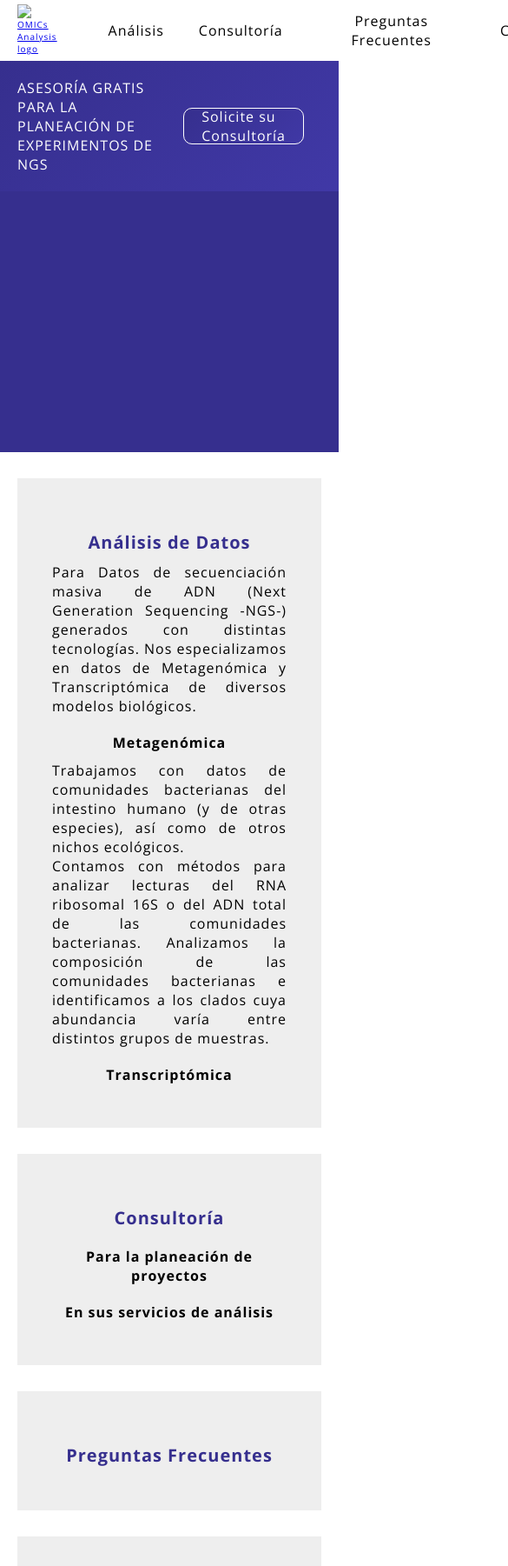
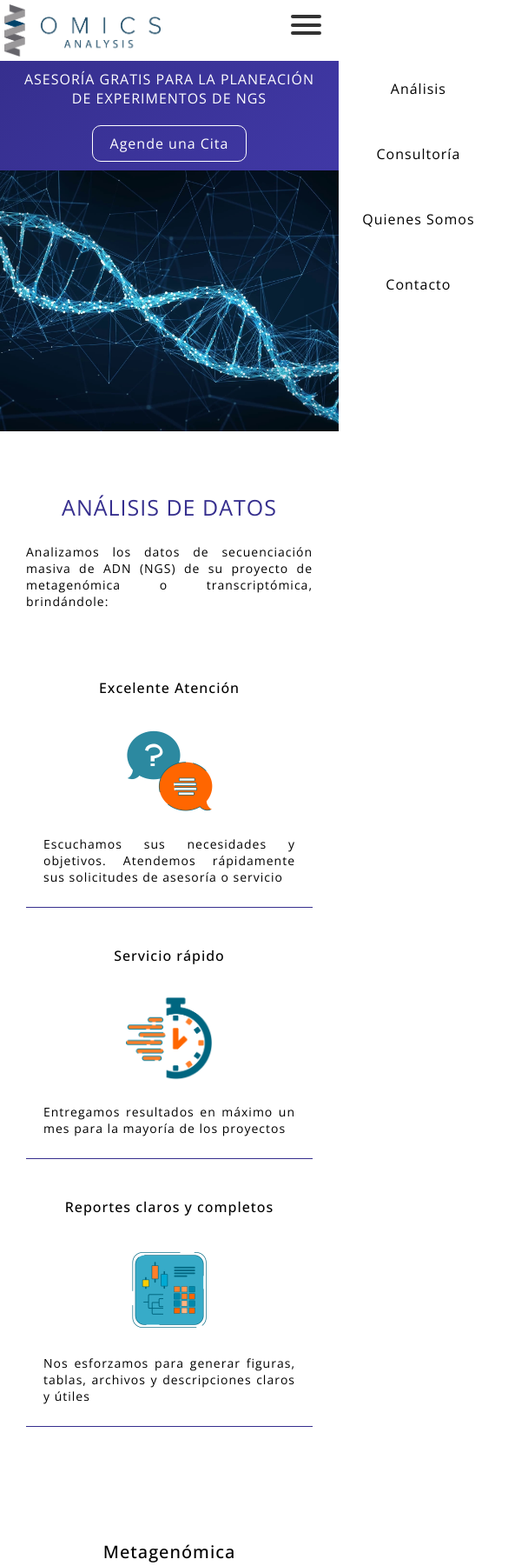
Before and after one commit to omicsanalysis/omicsanalysis.github.io, a plain HTML site: page index.html in a window 390 px wide. Shown: the top 1801 px of the page at 87% size, 585 px wide, since content can reach past the window. Drawn offline with nearby package versions, Linux system fonts and the light colour scheme; files whose address does not match are found by name.

Commit message:
big content addition

```diff
--- /dev/null
+++ b/css/menu.css
@@ -0,0 +1,140 @@
+/*NAV STYLING*/
+header{
+    display: flex;
+    height: 6rem;
+    padding: 0.5rem;
+}
+header *  {
+    height: 100%;
+}
+nav {
+    width: 100%;
+}
+nav ul{
+    padding: 0 1rem;
+    display: flex;
+    justify-content: center;
+}
+nav a{
+    margin: 0 3vw;
+    padding: 0 1rem;
+    display: flex;
+    flex-direction: column;
+    justify-content: center;
+    text-decoration: none;
+}
+nav li{
+    list-style: none;
+    text-align: center;
+    color: black;
+    font-size: 1.6rem;
+    height: auto;
+}
+nav a:hover{
+    font-weight: 500;
+}
+header input[type="checkbox"], .hamburger-lines{
+   display: none;
+}
+
+
+
+@media only screen and (max-width: 800px) {
+    nav{
+        transform: translateX(100%);
+        position: fixed;
+        z-index: 100;
+        top: 5rem;
+        right: 0;
+        height: 5rem;
+        padding: 0.4rem 0;
+        display: inline-flex;
+        flex-direction: column;
+        width: 60vw;
+        height: 30rem;
+    }
+    nav ul{
+        display: inline-flex;
+        flex-direction:column;
+        align-items:  left;
+        position:fixed;
+        height: 30rem;
+        width: 60vw;
+        background-color: hsl(0, 0%, 100%, 90%);
+        padding: 1rem 0;
+
+    }
+    nav a{
+       margin:0;
+       width: 70%;
+    }
+
+    nav a:hover{
+        border-bottom: 1px solid black;
+    }
+
+    header input[type="checkbox"], .hamburger-lines {
+        display: block;
+    }
+
+    header input[type="checkbox"] {
+        position: fixed;
+        height: 23px;
+        width: 35px;
+        top: 17px;
+        right: 20px;
+        z-index: 100;
+        opacity: 0;
+    }
+
+    .hamburger-lines {
+        display: block;
+        height: 23px;
+        width: 35px;
+        position: fixed;
+        top: 17px;
+        right: 20px;
+        z-index: 2;
+        display: flex;
+        flex-direction: column;
+        justify-content: space-between;
+    }
+
+    .line {
+        display: block;
+        height: 4px;
+        width: 100%;
+        border-radius: 10px;
+        background: #333;
+    }
+    .line1 {
+        transform-origin: 0% 0%;
+        transition: transform 0.4s ease-in-out;
+    }
+
+    .line2 {
+        transition: transform 0.2s ease-in-out;
+    }
+
+    .line3 {
+        transform-origin: 0% 100%;
+        transition: transform 0.4s ease-in-out;
+    }
+    header input[type="checkbox"]:checked ~ .navbar {
+        transform: translateX(0);
+    }
+
+    header input[type="checkbox"]:checked ~ .hamburger-lines .line1 {
+        transform: rotate(35deg);
+    }
+
+    header input[type="checkbox"]:checked ~ .hamburger-lines .line2 {
+        transform: scaleY(0);
+    }
+
+    header input[type="checkbox"]:checked ~ .hamburger-lines .line3 {
+        transform: rotate(-35deg);
+    }
+
+
+}
--- a/css/style.css
+++ b/css/style.css
@@ -1,6 +1,6 @@
 *{
     margin:0;
-    padding: 0;
+    padding:0;
 }
 html{
     font-size: 10px; /*Initial font-size adjusted to 10px*/
@@ -9,60 +9,34 @@ html{
 body{
     font-family: 'Open Sans', sans-serif;
 }
-header{
-    padding: 0.5rem 2rem;
-    display: flex;
-    height: 6rem;
-}
-header *  {
-    height: 100%;
-}
-/*NAV STYLING*/
-nav ul{
-    padding: 0 10vw;
-    width: 100%;
-    display: flex;
-}
-nav a{
-    margin: 0 1rem;
-    padding: 0 1rem;
-    display: flex;
-    flex-direction: column;
-    justify-content: center;
-    text-decoration: none;
-}
-nav li{
-    list-style: none;
-    text-align: center;
-    color: black;
-    font-size: 1.6rem;
-    height: auto;
-}
-nav a:hover{
-    font-weight: 500;
-}
+
 
 /*MAIN STYLING*/
 h1{
-    margin: 2rem 0 1rem;
-    font-size: 2rem;
+    margin: 5rem 0 1rem;
+    font-size: 2.5rem;
     color:#362f8e;
     text-align: center;
+    font-weight: 200;
 }
 h2{
-    margin: 2rem 0 1rem;
+    margin: 2rem 0 2rem;
+    font-size: 2rem;
+    text-align: center;
+    font-weight: 500;
+}
+h3{
+    margin: 0;
     font-size: 1.6rem;
     text-align: center;
+    font-weight: 500;
 }
-#Analisis, #Consultoria, #Preguntas, #Contacto{
-    background:#eeeeee;
-    margin: 3rem 2rem;
-    padding: 4rem;
-    font-size: 1.6rem;
-    text-align: justify;
+p {
+    margin:0.7rem 2rem;
 }
-/***PROMO SECTION*/
-#Main_Promo{
+
+/*PROMO SECTION*/
+.Main_Promo{
     padding: 0 2rem;
     color:white;
     display: flex;
@@ -71,10 +45,10 @@ h2{
     font-size: 1.6rem;
     font-weight: 400;
     background: linear-gradient(-45deg, #4f46c9, #362f8e);
-    background-size: 300%;
+    background-size: 300vw;
 
 }
-#Main_Promo:hover{
+.Main_Promo:hover{
     animation: gradient 1s ease forwards;
 }
 
@@ -87,26 +61,167 @@ h2{
     }
 }
 
-#Main_Promo p{
-    margin: 2rem 0;
+.Main_Promo p{
+    margin: 1rem 0;
 }
-#Main_Promo button{
-    all:inherit;
-    margin: 0 2rem;
+.Main_Promo a{
+    color:#ffffff;
+    text-decoration: none;
+}
+#Agende{
+    display: flex;
+    flex-direction: column;
+    justify-content: center;
+    margin: 1rem 2rem;
     padding: 0 2rem;
     height: 4rem;
     border:1px solid #ffffff;
     border-radius: 1rem;
 }
 
-#Main_Promo button:hover{
+#Agende:hover{
     color:#4f46c9;
     background: white;
 }
 
-/***BANNER SECTION*/
+/*BANNER SECTION*/
 
 #Banner{
    background-color: #362f8e;
-   height: 300px;
+   background-image:url("/Users/alabasti/working/website/img/DNA4.jpg");
+   background-size: cover;
+   background-position: center;
+   height: 30rem;
 }
+
+/***CONTENT SECTIONS*/
+#Analisis, #Consultoria, #Quienes, #Contacto{
+    display: flex;
+    flex-direction: column;
+    align-items: center;
+    margin: 0;
+    padding: 5rem 4rem 7rem;
+    font-size: 1.4rem;
+    text-align: justify;
+}
+#Consultoria, #Contacto{
+    background:#eeeeee;
+}
+#Analisis_caract{
+    display: grid;
+    grid-template-columns: 1fr 1fr 1fr;
+    margin: 3rem 0 5rem;
+}
+.caract{
+    margin: 2rem 1rem;
+    padding: 0.5rem;
+    display:flex;
+    flex-direction: column;
+    align-items: center;
+    border-bottom: 1px solid #362f8e;
+}
+.caract div{
+    height: 50px;
+    display: flex;
+    align-items:  center;
+    margin: 0 1rem;
+}
+.caract .icon{
+    width: 10rem;
+    margin: 2rem 0px 1rem;
+}
+#Analisis .Aplicacion{
+    margin: 7rem 0;
+}
+.Aplicacion img{
+    height: 20rem;
+    object-fit: cover;
+}
+#Consultoria img{
+    height: 35rem;
+    width: 35rem;
+    object-fit: cover;
+    border-radius: 50%;
+}
+#Quienes{
+    background-image:url("/Users/alabasti/working/website/img/squares_background.png");
+    background-size: cover;
+}
+#Quienes div{
+    width: 65%;
+    background-color: hsl(0, 0%, 100%,70%);
+}
+#Contacto p{
+    font-size: 1.8rem;
+    font-weight: 200;
+    display: flex;
+    flex-direction: column;
+    justify-content: center;
+}
+#Contacto_medios{
+    margin: 2rem 0;
+    display: flex;
+    flex-direction: row;
+}
+#Contacto .icon{
+    width: 8rem; height: 8rem;
+}
+#Contacto .flex{
+    display: flex;
+    flex-direction: row;
+    justify-content: center;
+}
+
+/*CLASSES OF GENERAL USE*/
+
+.horizontal_flex{
+    display:flex;
+    flex-direction: row;
+    align-items: center;
+}
+
+
+@media only screen and (max-width: 800px) {
+    p{
+        margin:1.5rem 1rem;
+    }
+    .horizontal_flex{
+        flex-direction: column;
+    }
+    .Main_Promo{
+        flex-direction: column;
+        justify-content: center;
+        text-align: center;
+    }
+    #Analisis, #Consultoria,#Quienes, #Contacto{
+        padding: 2rem 2rem 7rem;
+    }
+    #Analisis_caract{
+        display: flex;
+        flex-direction: column;
+    }
+    #Analisis .caract{
+        margin: 1rem 1rem;
+        padding: 1rem 1rem;
+        display:flex;
+        flex-direction: column;
+        align-items: center;
+    }
+    #Contacto_medios{
+        flex-direction: column;
+    }
+    #Contacto .flex{
+        margin: 1rem 1rem;
+        padding: 1rem 1rem;
+        display:flex;
+        flex-direction: row;
+        align-items: center;
+    }
+    #Quienes div{
+        width:
+         100%;
+    }
+    *{
+        /*border:1px solid blueviolet*/
+    }
+}
--- a/index.html
+++ b/index.html
@@ -7,6 +7,7 @@
     <meta name="description" content="Análisis de datos de NGS para proyectos de Metagenómica y Transcriptómica">
     <meta name="author" content="OMICs Analysis">
     <link rel="stylesheet" href="css/style.css">
+    <link rel="stylesheet" href="css/menu.css">
     <link rel="preconnect" href="https://fonts.googleapis.com">
     <link rel="preconnect" href="https://fonts.gstatic.com" crossorigin>
     <link href="https://fonts.googleapis.com/css2?family=Open+Sans:wght@300;400;500;600;700;800&display=swap" rel="stylesheet">
@@ -14,58 +15,142 @@
 <body>
     <header>
         <a class="logo" href="index.html">
-            <img class="logo" src="images/logo_OAN_for_white.png" alt="OMICs Analysis logo">
+            <img class="logo" src="img/logo_OAN_for_white.png" alt="OMICs Analysis logo">
         </a>
-        <nav>
-            <ul>
-                <a href="analisis.html"><li>Análisis</li></a>
-                <a href="consultoria.html"><li>Consultoría</li></a>
-                <a href="faqs.html"><li>Preguntas Frecuentes</li></a>
-                <a href="contact.html"><li>Contacto</li></a>
-            </ul>
+
+            <input type="checkbox" name="" id="menu_check">
+            <div class="hamburger-lines">
+                <span class="line line1"></span>
+                <span class="line line2"></span>
+                <span class="line line3"></span>
+            </div>
+
+        <nav class="navbar">
+            <ul class="menu-items">
+                <a href="#Analisis"><li>Análisis</li></a>
+                <a href="#Consultoria"><li>Consultoría</li></a>
+                <!-- <a href="faqs.html"><li>Preguntas Frecuentes</li></a> -->
+                <a href="#Quienes"><li>Quienes Somos</li></a>
+                <a href="#Contacto"><li>Contacto</li></a>
         </nav>
     </header>
     <main>
-        <section id="Main_Promo">
-            <p>ASESORÍA GRATIS PARA LA PLANEACIÓN DE EXPERIMENTOS DE NGS </p>
-            <button type="submit">Solicite su Consultoría</button>
+
+
+        <section class="Main_Promo">
+            <p id="p_consult_promo">ASESORÍA GRATIS PARA LA PLANEACIÓN DE EXPERIMENTOS DE NGS </p>
+            <a href="#Contacto"><div id="Agende">Agende una Cita</div></a>
         </section>
         <section id="Banner">
+            <div id="Banner_div"></div>
         </section>
+
+
         <section id="Analisis">
-            <h1>Análisis de Datos</h1>
-            <p>Para Datos de secuenciación masiva de ADN (Next Generation Sequencing
-                -NGS-) generados con distintas tecnologías.
-                Nos especializamos en datos de Metagenómica y Transcriptómica de diversos modelos biológicos.
-            <article class="Aplicacion">
-                <h2>Metagenómica</h2>
-                <p>Trabajamos con datos de comunidades bacterianas del
-                    intestino humano (y de otras especies), así como de otros nichos ecológicos.</p>
-                <p>Contamos con métodos para analizar lecturas del RNA ribosomal 16S o del ADN total de las comunidades
-                    bacterianas.
-                    Analizamos la composición de las comunidades bacterianas e identificamos a los clados
-                    cuya abundancia varía entre distintos grupos de muestras.</p>
+            <h1 id="h_analisis"></h1>
+            <p id="p_anali_1"></p>
+            <div id="Analisis_caract">
+                <div class="caract">
+                    <div><h3 id="h_caract_1"></h3></div>
+                    <img id="src_atencion" class="icon" src="img/atencion.png">
+                    <p id="p_caract_1"></p>
+                </div>
+                <div class="caract">
+                    <div><h3 id="h_caract_2"></h3></div>
+                    <img id="src_velocidad" class="icon" src="img/velocidad.png">
+                    <p id="p_caract_2"></p>
+                </div>
+                <div class="caract">
+                    <div><h3 id="h_caract_3"></h3></div>
+                    <img id="src_reportes" class="icon" src="img/reportes.png">
+                    <p id="p_caract_3"></p>
+                </div>
+            </div>
 
-            </article>
-            <article class="Aplicacion">
-                <h2>Transcriptómica</h2>
-            </article>
+            <section id="Analisis_Aplicaciones">
+                <article class="Aplicacion">
+                    <h2 id="h_metag_1"></h2>
+                    <div class="horizontal_flex">
+                        <img src="img/metagenomica.png">
+                        <p id="p_metag_1"></p>
+                    </div>
+                </article>
+                <article class="Aplicacion">
+                    <h2 id="h_trans_1"></h2>
+                    <div class="horizontal_flex">
+                        <p id="p_trans_1"></p>
+                        <img src="img/transcriptomica.png">
+                    </div>
+                </article>
+            </section>
         </section>
+
+
         <section id="Consultoria">
-            <h1>Consultoría</h1>
-            <article class="Planeacion"></article>
-                <h2>Para la planeación de proyectos</h2>
-            <article class="En_Analisis"></article>
-                <h2>En sus servicios de análisis</h2>
+            <h1 id="h_consult"></h1>
+            <div class="horizontal_flex">
+                <img class="circle_image" src="img/Consultoria_1.jpg">
+                <div>
+                    <p id="p_consult_1"></p>
+                    <p id="p_consult_2"></p>
+                    <p id="p_consult_3"></p>
+                <div>
+            </div>
         </section>
-        <section id="Preguntas">
-            <h1>Preguntas Frecuentes</h1>
+
+
+        <!-- <section id="Preguntas">
+            <h1 id="h_preguntas"></h1>
+        </section> -->
+
+
+        <section id="Quienes">
+            <div>
+                <h1 id="h_quienes"></h1>
+                <p id="p_quienes_1"></p>
+                <p id="p_quienes_2"></p>
+            </div>
         </section>
+
+
+        <section class="Main_Promo">
+            <p>ASESORÍA GRATIS PARA LA PLANEACIÓN DE EXPERIMENTOS DE NGS   <b>¡CONTACTENOS!</b></p>
+        </section>
+
+
         <section id="Contacto">
-            <h1>Contacto</h1>
+            <h1 id="h_contacto"></h1>
+            <p id="p_contacto_1"></p>
+            <p id="p_contacto_2"></p>
+            <div id="Contacto_medios">
+                <div class="flex">
+                    <a href = "mailto: atencion@omicsanalysis.mx">
+                        <img class="icon" src="img/Mail.png">
+                    </a>
+                    <p>atencion@omicsanalysis.mx</p>
+                </div>
+                <div class="flex">
+                    <img class="icon" src="img/WhatsApp.png">
+                    <p>+52 5545043528</p>
+                </div>
+            </div>
+            <div>
+                <a href="https://www.facebook.com/omicsanalysismx/">
+                    <img class="icon" src="img/FaceBook.png">
+                </a>
+                <a href="https://www.linkedin.com/company/omicsanalysis/">
+                    <img class="icon" src="img/LinkedIn.png">
+                </a>
+            </div>
         </section>
     </main>
+
+
     <footer>
+        <p>OMICs Analysis, CDMX 14400, 2023. Todos Los Derechos Reservados.</p>
     </footer>
+
+
+    <script src="js/Variables.js"></script>
 </body>
 </html>
--- /dev/null
+++ b/js/Variables.js
@@ -0,0 +1,59 @@
+const h_analisis="ANÁLISIS DE DATOS"
+const analisis1="Analizamos los datos de secuenciación masiva de ADN (NGS) de su proyecto de metagenómica o transcriptómica, brindándole:"
+
+const h_caract_1="Excelente Atención"
+const p_caract_1="Escuchamos sus necesidades y objetivos. Atendemos rápidamente sus solicitudes de asesoría o servicio"
+const h_caract_2="Servicio rápido"
+const p_caract_2="Entregamos resultados en máximo un mes para la mayoría de los proyectos"
+const h_caract_3="Reportes claros y completos"
+const p_caract_3="Nos esforzamos para generar figuras, tablas, archivos y descripciones claros y útiles"
+const h_metag_1="Metagenómica"
+const metag1="Analizamos las secuencias de un marcador genético (ej. 16S o ITS) o de metagenoma completo para medir la diversidad microbiana y la abundancia relativa de los clados y, en metagenoma completo, cuantificamos las funciones biológicas de los genes encontrados. Estudiamos como cambian estas medidas ente distintos grupos de muestras."
+const h_transc_1="Transcriptómica"
+const transc1="Analizamos sus lecturas de RNA-total o de páneles de transcritos para el humano y una amplia gama de animales, plantas y microorganismos modelo. Identificamos a los genes cuya expresión cambia entre distintos grupos de muestras y estudiamos sus funciones biológicas."
+
+const h_consult="CONSULTORÍA"
+
+const consult1="Nos importa mucho que su proyecto de NGS tenga éxito. Es por eso que brindamos <b>consultoría</b> en las siguientes modalidades:"
+const consult2="<b>Con cada servicio de análisis</b>. Para solucionar dudas e inquietudes sobre el análisis y garantizar que saque el máximo provecho de sus resultados."
+const consult3="<b>De planeación de proyectos de NGS.</b> Para ayudarle a elegir el diseño experimental, tecnología de secuenciación y técnicas moleculares más adecuados para sus objetivos."
+//const h_preguntas="Preguntas Frecuentes"
+const h_quienes="QUIÉNES SOMOS"
+const quienes1="OMICs Analysis es administrado por dos consultores y analistas mexicanos con amplia experiencia en proyectos de genómica, metagenómica y transcriptómica. Combinamos un empleo versátil de lenguajes de programación y herramientas de software con el conocimiento de diversas técnicas de estadística, modelado matemático y biología molecular."
+const quienes2="Años de experiencia apoyando a equipos de científicos nos han brindado las nociones de atención a clientes que nos dan fuerza. Profundizamos en el trasfondo biológico y los objetivos de cada proyecto en el que participamos para potenciar sus aportaciones a la salud, la tecnología y el conocimiento."
+const h_contacto="CONTACTO"
+const p_contacto_1="<b>¿Desea agendar una asesoría gratuita?</b>"
+const p_contacto_2="<b>¿Tiene dudas sobre nuestros servicios? ¿Requiere una cotización?</b>"
+const h_contact_1="Correo electrónico"
+const h_contact_2="Llamadas y WhatsApp"
+const h_contact_3="Redes sociales"
+
+
+document.getElementById("h_analisis").innerHTML=h_analisis
+document.getElementById("h_caract_1").innerHTML=h_caract_1
+document.getElementById("p_caract_1").innerHTML=p_caract_1
+document.getElementById("h_caract_2").innerHTML=h_caract_2
+document.getElementById("p_caract_2").innerHTML=p_caract_2
+document.getElementById("h_caract_3").innerHTML=h_caract_3
+document.getElementById("p_caract_3").innerHTML=p_caract_3
+document.getElementById("p_anali_1").innerHTML=analisis1
+document.getElementById("h_metag_1").innerHTML=h_metag_1
+document.getElementById("p_metag_1").innerHTML=metag1
+document.getElementById("h_trans_1").innerHTML=h_transc_1
+document.getElementById("p_trans_1").innerHTML=transc1
+document.getElementById("h_consult").innerHTML=h_consult
+document.getElementById("p_consult_1").innerHTML=consult1
+document.getElementById("p_consult_2").innerHTML=consult2
+document.getElementById("p_consult_3").innerHTML=consult3
+//document.getElementById("h_preguntas").innerHTML=h_preguntas
+document.getElementById("h_quienes").innerHTML=h_quienes
+document.getElementById("p_quienes_1").innerHTML=quienes1
+document.getElementById("p_quienes_2").innerHTML=quienes2
+document.getElementById("h_contacto").innerHTML=h_contacto
+document.getElementById("p_contacto_1").innerHTML=p_contacto_1
+document.getElementById("p_contacto_2").innerHTML=p_contacto_2
+document.getElementById("h_contact_1").innerHTML=h_contact_1
+document.getElementById("h_contact_2").innerHTML=h_contact_2
+document.getElementById("h_contact_3").innerHTML=h_contact_3
+
+const atencion="img/atencion.png"
```
Also changed, not shown: js/style.js (deleted, +0 -39 lines), img/Consultoria_1.jpg (added), img/DNA4.jpg (added), img/FaceBook.png (added), img/LinkedIn.png (added), img/Mail.png (added), img/WhatsApp.png (added), img/atencion.png (added), img/metagenomica.png (added), img/reportes.png (added), img/squares_background.png (added), img/transcriptomica.png (added), img/velocidad.png (added).
